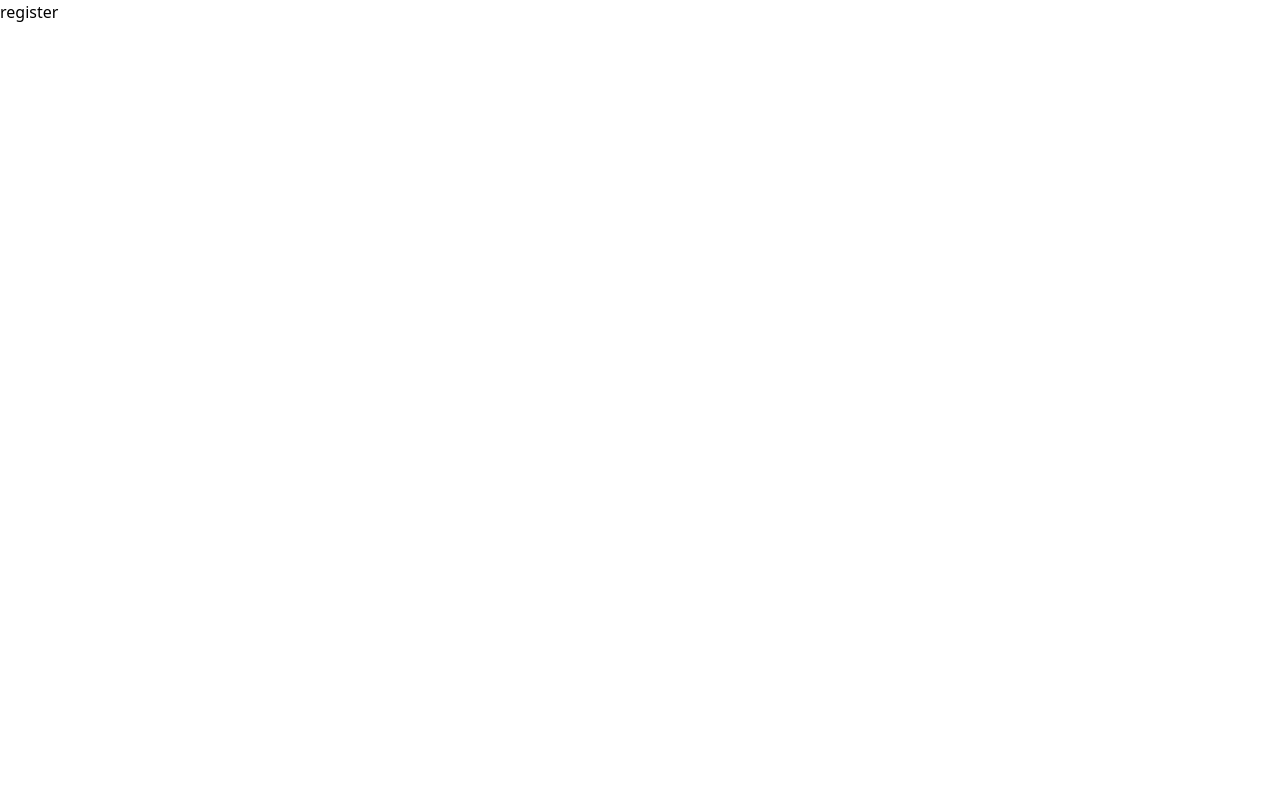
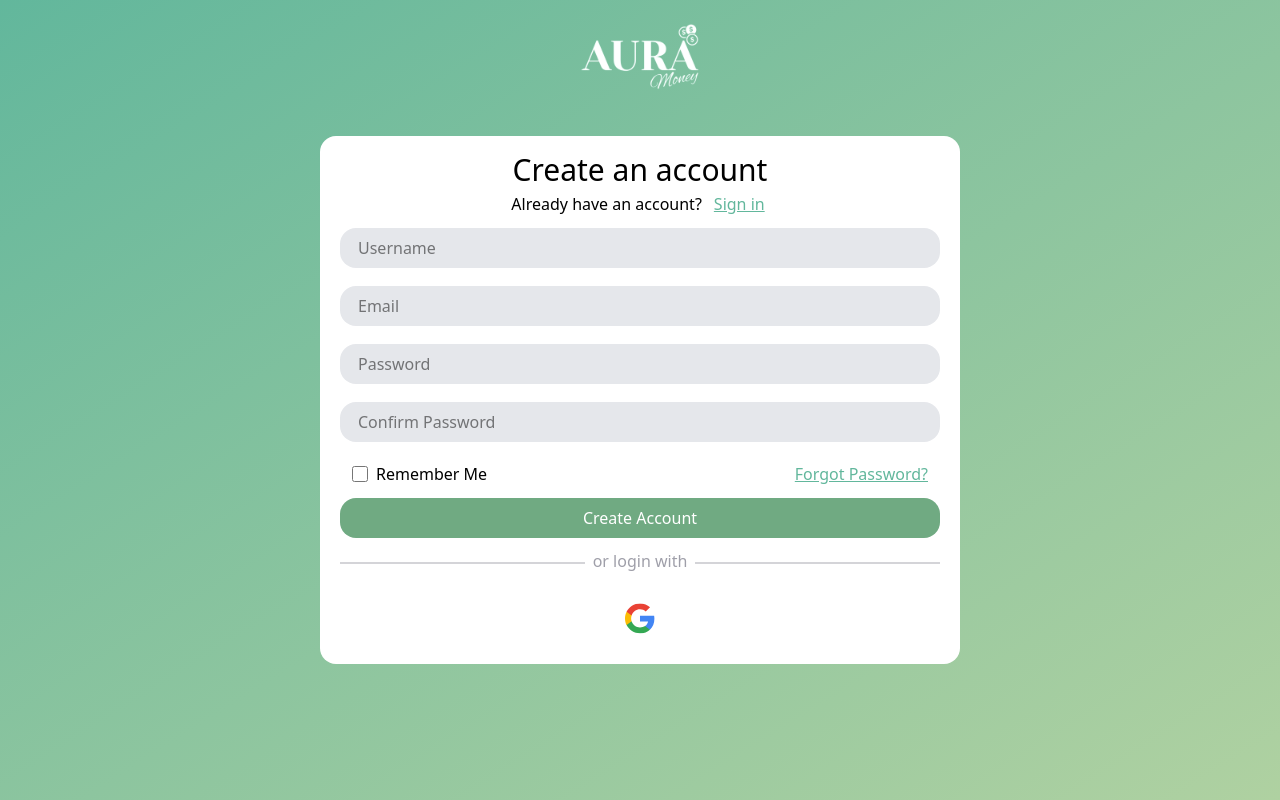
Before and after one commit to nutnoobly048/Aura-Money, a React (Vite) app in the folder frontend/: page /register in a window 1280 px wide. Built offline with nearby package versions, Linux system fonts and the light colour scheme.

Commit message:
Add Register Page

```diff
--- a/frontend/src/components/register.jsx
+++ b/frontend/src/components/register.jsx
@@ -1,13 +1,98 @@
-import React from 'react'
+import React from "react";
+import { Link, useNavigate } from "react-router-dom";
 
 function register() {
+  const googleLogin = () => {
+    window.location.href = "http://localhost:5000/google";
+  };
+
   return (
-    <div>
-        <div className=''>
-            register
+    <div
+      className="relative flex justify-center items-center w-screen h-dvh bg-gradient-to-br
+    from-[#62b79c] to-[#afd1a1] "
+    >
+      <div className="flex absolute top-0 left-1/2 -translate-x-1/2">
+        <img src="logo.png" className="w-[15vh] m-5" />
+      </div>
+
+      <div
+        className="items-center max-w-[640px] bg-white py-4 px-5 m-5 rounded-2xl gap-y-2
+      w-full flex flex-col justify-between"
+      >
+        <div className="flex flex-col items-center justify-center">
+          <p className="text-3xl">Create an account</p>
+          <div className="flex items-center gap-x-2">
+            <p>Already have an account?</p>
+            <Link
+              to="/login"
+              className="text-ui-green1 p-1 underline hover:scale-102"
+            >
+              Sign in
+            </Link>
+          </div>
         </div>
+
+        <div className="flex flex-col w-full justify-center gap-y-4.5">
+          <input
+            className="bg-gray-200 rounded-2xl p-2 pl-4.5 cursor-pointer"
+            type="text"
+            name="Username"
+            placeholder="Username"
+          />
+          <input
+            className="bg-gray-200 rounded-2xl p-2 pl-4.5 cursor-pointer"
+            type="text"
+            name="Email"
+            placeholder="Email"
+          />
+          <input
+            className="bg-gray-200 rounded-2xl p-2 pl-4.5 cursor-pointer"
+            type="password"
+            name="Password"
+            placeholder="Password"
+          />
+          <input
+            className="bg-gray-200 rounded-2xl p-2 pl-4.5 cursor-pointer"
+            type="password"
+            name="Confirm Password"
+            placeholder="Confirm Password"
+          ></input>
+        </div>
+
+        <div className="flex flex-col items-center w-full gap-y-6">
+          <div className="w-full">
+            <div className="w-full flex justify-between p-3">
+              <div className="flex justify-between items-center gap-x-2">
+                <input
+                  id="isRemember"
+                  type="checkbox"
+                  className="w-4 h-4 accent-ui-green1"
+                ></input>
+                <label for="isRemember">Remember Me</label>
+              </div>
+              <p className="text-ui-green1 underline cursor-pointer hover:scale-102">
+                Forgot Password?
+              </p>
+            </div>
+            <button
+              className="w-full bg-ui-green2 rounded-2xl p-2 cursor-pointer text-white hover:border-ui-green2
+            hover:opacity-50 duration-150"
+            >
+              Create Account
+            </button>
+          </div>
+          <div className="w-full flex justify-center items-center bg-zinc-300 h-0.5">
+            <p className="bg-white text-zinc-400 p-2 pb-3">or login with</p>
+          </div>
+          <img
+            src="google.svg"
+            className="w-10 sm:w-15 hover:drop-shadow-sm hover:drop-shadow-black/50 duration-250"
+            onClick={googleLogin}
+          />
+        </div>
+      </div>
     </div>
-  )
+  );
 }
 
-export default register
+export default register;
```
